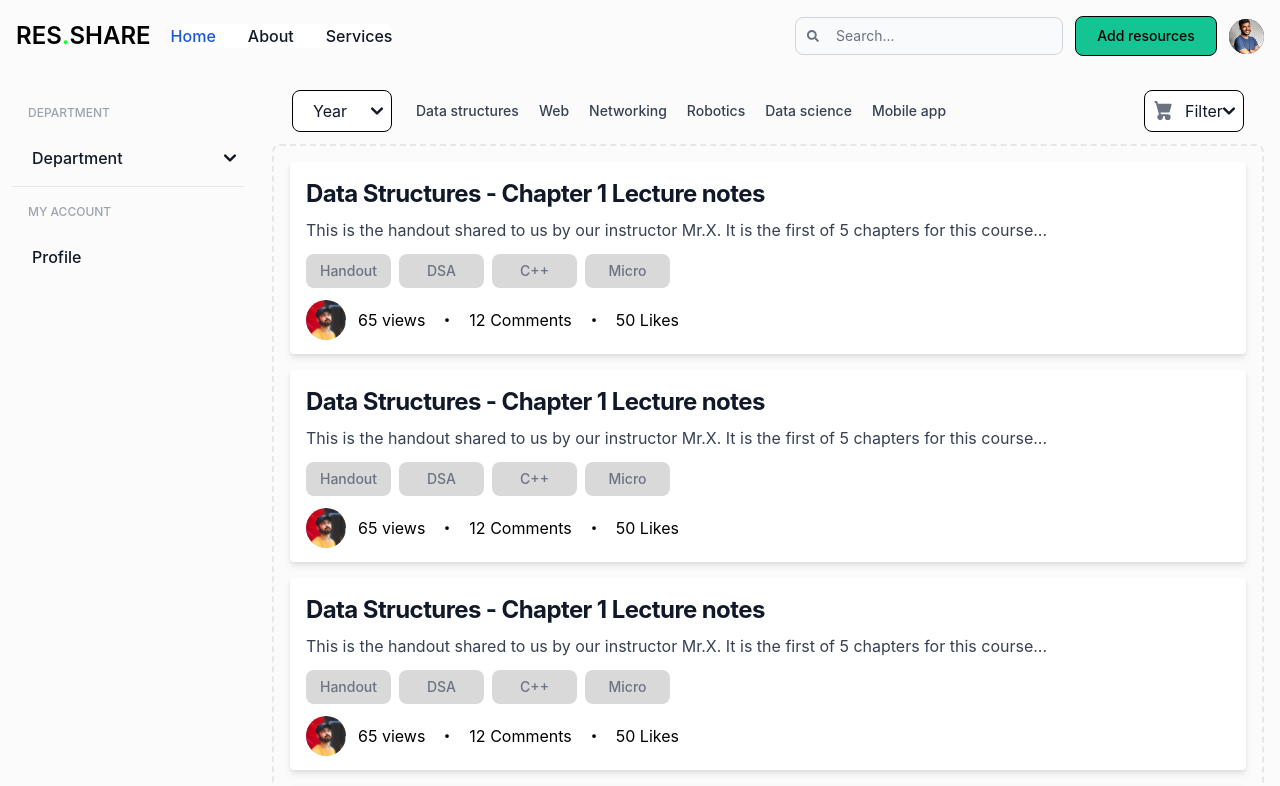
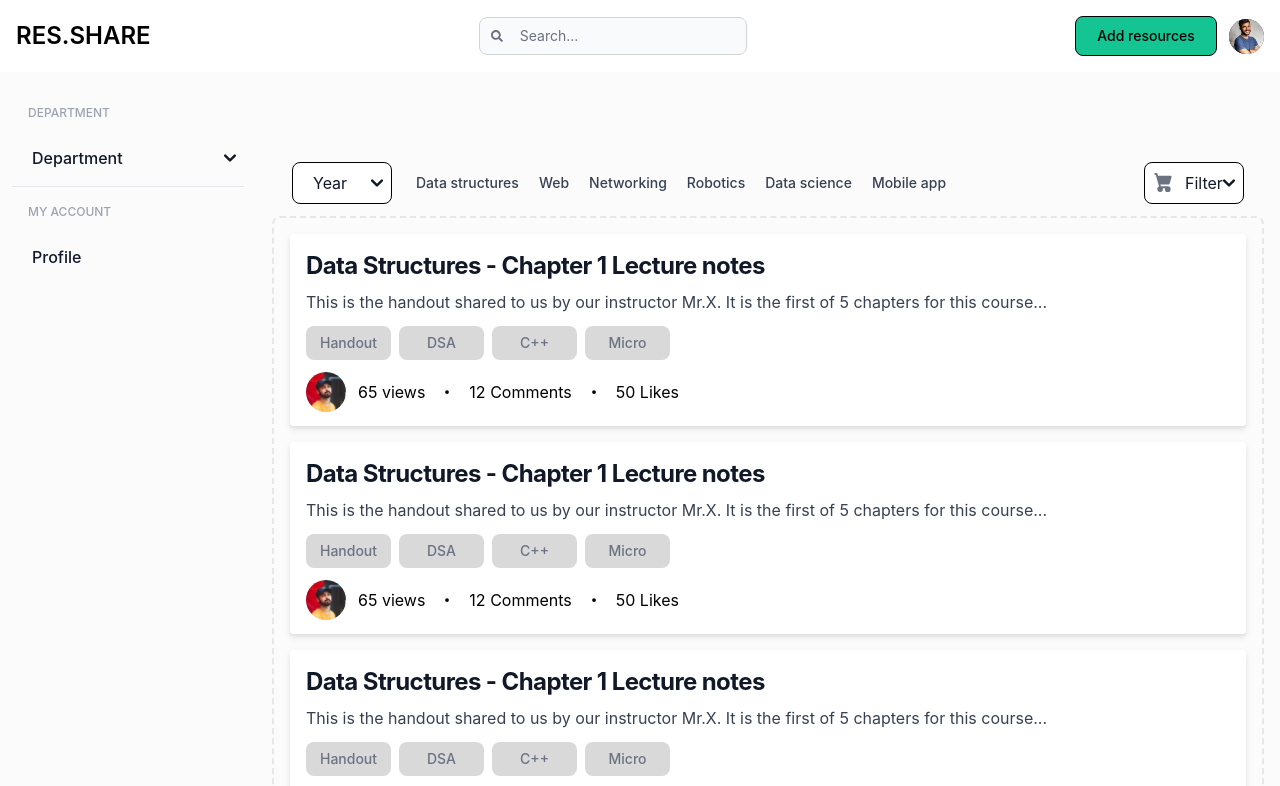
Before and after one commit to Beki-D/Res-share, a React (Create React App) app: page / in a window 1280 px wide. Shown: the top 786 px of the page. Built offline with nearby package versions, Linux system fonts and the light colour scheme.

Commit message:
notn added

```diff
--- a/src/components/navbar.jsx
+++ b/src/components/navbar.jsx
@@ -5,58 +5,20 @@ import Sidebar from './sidebar';
 export default function navbar() {
   return (
     <div>
-      <nav class=' bg-[#FBFBFB] dark:bg-gray-900 fixed w-full'>
+      <nav class='bg-white border-gray-200 dark:bg-gray-900'>
         <div class='max-w-screen-xl flex flex-wrap items-center justify-between mx-auto p-4'>
-          <div className='flex flex-row'>
           {/* <!-- Logo --> */}
           <a href='https://flowbite.com/' class='flex items-center'>
-              <span class='self-center text-2xl font-sans font-semibold whitespace-nowrap dark:text-white'>
-                RES<span className=' text-logo'>.</span>SHARE
+            <span class='self-center text-2xl font-semibold whitespace-nowrap dark:text-white'>
+              RES<span className=' text-green'>.</span>SHARE
             </span>
           </a>
-
-            {/* <!-- links --> */}
-            <div
-              class='items-center justify-between hidden w-full md:flex md:w-auto md:order-1 ml-5'
-              id='navbar-user'
-            >
-              <ul class='flex flex-col font-medium p-4 md:p-0 mt-4 border border-gray-100 rounded-lg bg-gray-50 md:flex-row md:space-x-8 md:mt-0 md:border-0 md:bg-white dark:bg-gray-800 md:dark:bg-gray-900 dark:border-gray-700'>
-                <li>
-                  <a
-                    href='#'
-                    class='block py-2 pl-3 pr-4 font-sans font- font-medium text-white bg-blue-700 rounded md:bg-transparent md:text-blue-700 md:p-0 md:dark:text-blue-500'
-                    aria-current='page'
-                  >
-                    Home
-                  </a>
-                </li>
-                <li>
-                  <a
-                    href='#'
-                    class='block py-2 pl-3 pr-4 font-sans text-gray-900 rounded hover:bg-gray-100 md:hover:bg-transparent md:hover:text-blue-700 md:p-0 dark:text-white md:dark:hover:text-blue-500 dark:hover:bg-gray-700 dark:hover:text-white md:dark:hover:bg-transparent dark:border-gray-700'
-                  >
-                    About
-                  </a>
-                </li>
-                <li>
-                  <a
-                    href='#'
-                    class='block py-2 pl-3 pr-4 font-sans text-gray-900 rounded hover:bg-gray-100 md:hover:bg-transparent md:hover:text-blue-700 md:p-0 dark:text-white md:dark:hover:text-blue-500 dark:hover:bg-gray-700 dark:hover:text-white md:dark:hover:bg-transparent dark:border-gray-700'
-                  >
-                    Services
-                  </a>
-                </li>
-              </ul>
-            </div>
-          </div>
-
-          {/* <!-- right  --> */}
-          <div class='flex items-center md:order-2'>
           {/* <!-- Responsive Search bar --> */}
-            <div className='hidden md:block mr-3'>
+          <div className='hidden md:block'>
             <SearchBar />
           </div>
           {/* <!-- Add resource button --> */}
+          <div class='flex items-center md:order-2'>
             <button
               type='button'
               class='text-black font-sans  items-center text-center bg-[#14C593] border border-1 border-[#000000]  w-[141.94px] h-[40px] hover:bg-blue-800 focus:ring-4 focus:ring-blue-300 font-medium rounded-lg text-sm mr-3  dark:bg-blue-600 dark:hover:bg-blue-700 focus:outline-none dark:focus:ring-blue-800'
```
Lines whose indentation alone changed are shown as unchanged.
